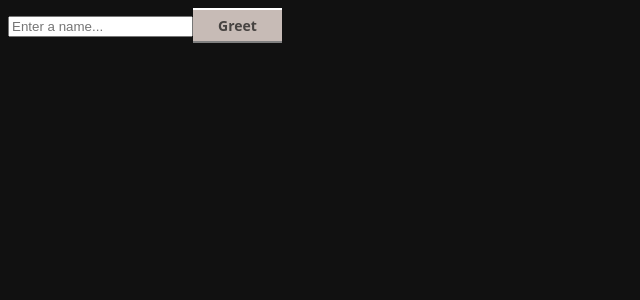
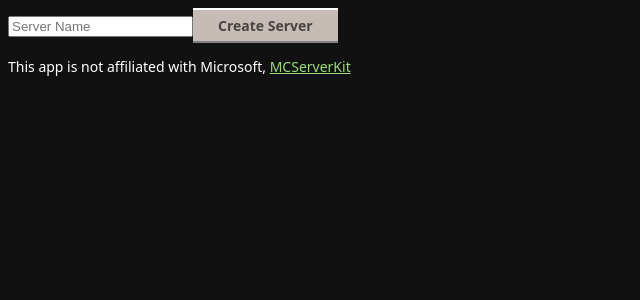
Before and after one commit to mcserverkit/app, a React (Vite) app: page / in a window 1280 px wide. Shown: the top 300 px of the page, without its empty margins (0-640 px from the left). Built offline with nearby package versions, Linux system fonts and the light colour scheme; a web font is replaced by a local one.

Commit message:
Change greet function to create_server()

```diff
--- a/src/App.jsx
+++ b/src/App.jsx
@@ -3,12 +3,12 @@ import { invoke } from "@tauri-apps/api/core";
 import "./App.css";
 
 function App() {
-  const [greetMsg, setGreetMsg] = useState("");
+  const [err, setError] = useState("");
   const [name, setName] = useState("");
 
-  async function greet() {
+  async function create_server() {
     // Learn more about Tauri commands at https://tauri.app/develop/calling-rust/
-    setGreetMsg(await invoke("greet", { name }));
+    setError(await invoke("create_server", { name }));
   }
 
   return (
@@ -17,17 +17,18 @@ function App() {
         className="row"
         onSubmit={(e) => {
           e.preventDefault();
-          greet();
+          create_server();
         }}
       >
         <input
           id="greet-input"
           onChange={(e) => setName(e.currentTarget.value)}
-          placeholder="Enter a name..."
+          placeholder="Server Name"
         />
-        <button type="submit">Greet</button>
+        <button type="submit">Create Server</button>
       </form>
-      <p>{greetMsg}</p>
+      <p>{err}</p>
+      <p>This app is not affiliated with Microsoft, <a href="https://github.com/mcserverkit" target="_blank">MCServerKit</a></p>
     </>
   );
 }
```
Also changed, not shown: 1 other file (tests, documents, lock files or other folders).
